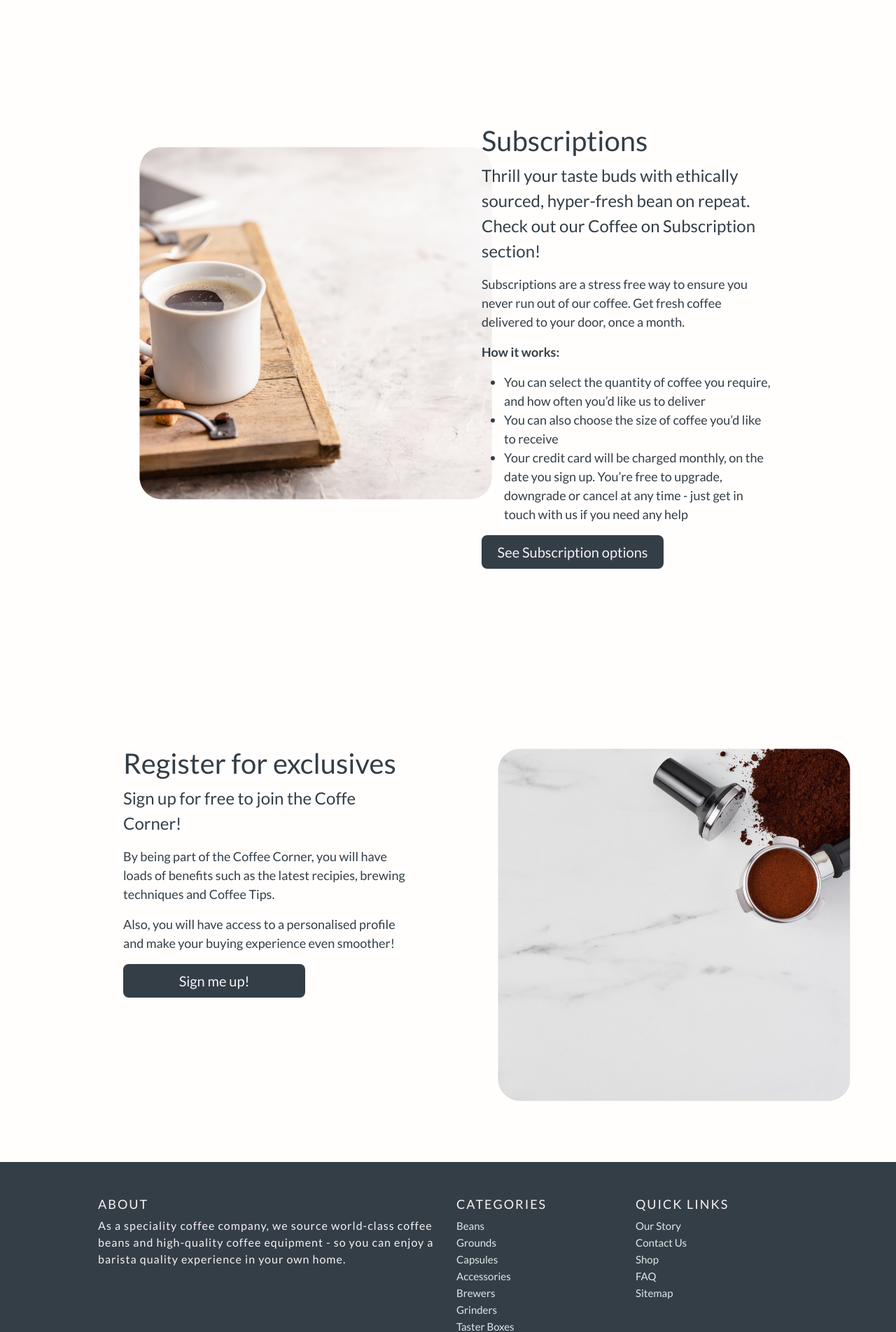
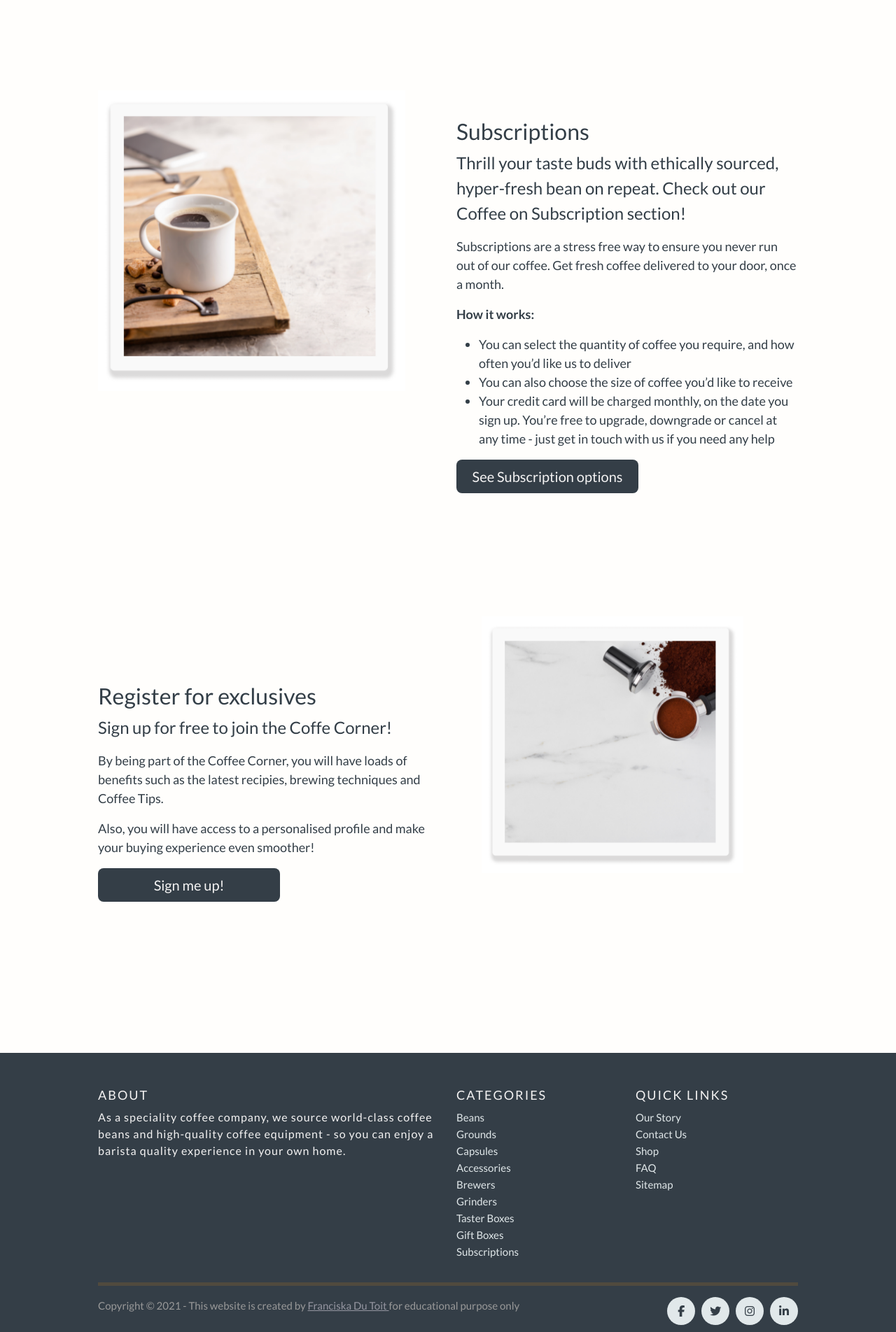
Before and after one commit to Code-Institute-Submissions/happybean, a Django app: page / in a window 1280 px wide. Shown: the part 1365-3269 px from the top of the page at 70% size. Run offline with Django 3.2, Linux system fonts and the light colour scheme; some libraries are stand-ins or nearby versions.

Commit message:
Update and style home page

```diff
--- a/home/templates/home/index.html
+++ b/home/templates/home/index.html
@@ -64,11 +64,11 @@
     <!-- Subscriptions -->
     <div class="container" id="subscription-section">
         <div class="row ">
-            <div class="col-sm-12 col-md-6 p-5 ">
-                <img src="/media/page_images/subscription-link-r.png"  class="section-img" alt="Cup of coffee on wooden board">
+            <div class="col-12 col-md-6  ">
+                <img src="/media/page_images/subscription.png"  class="section-img" alt="Cup of coffee on wooden board">
             </div>
-            <div class="col-sm-12 col-md-6 p-5">
-                <h2 class="subscription-h">Subscriptions
+            <div class="col-sm-12 col-md-6 ">
+                <h2 class="block-heading">Subscriptions
                 </h2>
                 <p class="information">
                     Thrill your taste buds with ethically sourced, hyper-fresh bean on repeat. Check out our Coffee on Subscription section!
@@ -91,8 +91,8 @@
     <!-- Registration section -->
     <div class="container" id="register-section">
         <div class="row h-100">
-            <div class="col-sm-12 col-md-6 p-5">
-                <h2 class="register-h">Register for exclusives
+            <div class="col-12 col-md-6 block">
+                <h2 class="block-heading">Register for exclusives
                 </h2>
                 <p class="information">
                     Sign up for free to join the Coffe Corner!
@@ -107,7 +107,7 @@
                 <a class="btn btn-lg subscription-button" href="{% url 'account_signup' %}" role="button">Sign me up!</a>
             </div>
             <div class="col-sm-12 col-md-6 p-5 ">
-                <img src="/media/page_images/register-link.png"  class="section-img" alt="Coffee Grounds">
+                <img src="/media/page_images/register.png"  class="section-img" alt="Coffee Grounds">
             </div>
         </div>
     </div>
--- a/static/css/base.css
+++ b/static/css/base.css
@@ -299,11 +299,15 @@
 }
 
 .section-img{
-    margin-top: 10px;
-    width: 550px ;
-    height: 550px;
+    max-width: 90%;
 
 }
+/* Slightly larger container on xl screens */
+@media (min-width: 1024px) {
+    .section-block {
+      padding-top: 10%;
+    }
+  }
 
 /* REGISTER SECTION */
 #register-section{
```
Also changed, not shown: media/page_images/register.png (added), media/page_images/subscription.png (added).
